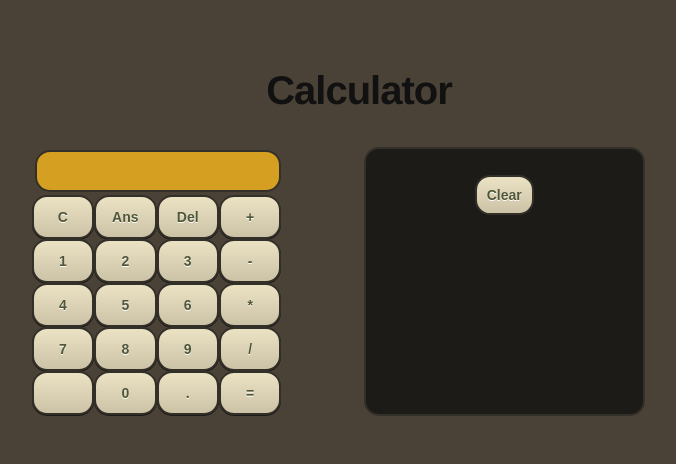
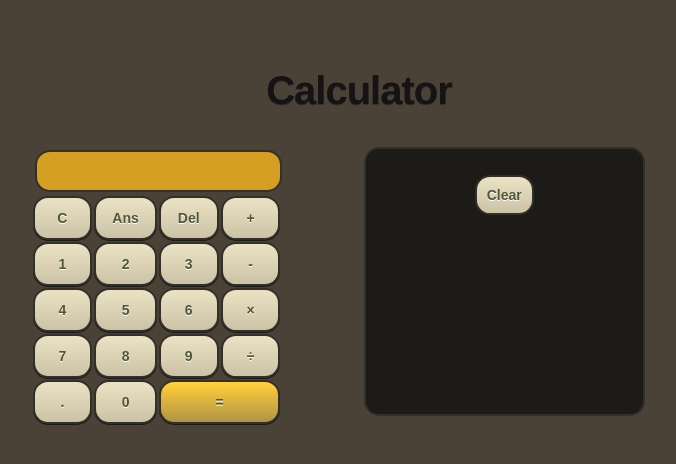
Before and after one commit to Eposkk/IDATT2105-Fullstack, a Vue app: page / in a window 1280 px wide. Shown: the top 464 px of the page, without its empty margins (281-957 px from the left). Built offline with nearby package versions, Linux system fonts and the light colour scheme.

Commit message:
Fix: Symbols now use correct symbols, Rounding now behaves correctly, small refactoring, changed icon

```diff
--- a/public/index.html
+++ b/public/index.html
@@ -4,7 +4,7 @@
     <meta charset="utf-8">
     <meta http-equiv="X-UA-Compatible" content="IE=edge">
     <meta name="viewport" content="width=device-width,initial-scale=1.0">
-    <link rel="icon" href="<%= BASE_URL %>favicon.ico">
+    <link rel="icon" href='public/favicon.ico'>
     <title><%= htmlWebpackPlugin.options.title %></title>
   </head>
   <body>
--- a/src/components/Calculator.vue
+++ b/src/components/Calculator.vue
@@ -5,7 +5,7 @@
       <div id="input">{{ current }}</div>
 
       <div class="buttons">
-        <button id="clear" @click="clear">C</button>
+        <button @click="clear">C</button>
         <button id="ans" @click="previousButton">Ans</button>
         <button id="delete" @click="deleteButton()">Del</button>
         <button id="pluss" @click="operatorSelection('+')">+</button>
@@ -18,16 +18,15 @@
         <button @click="buttonClick(4)">4</button>
         <button @click="buttonClick(5)">5</button>
         <button @click="buttonClick(6)">6</button>
-        <button id="multiply" @click="operatorSelection('*')">*</button>
+        <button id="multiply" @click="operatorSelection('*')">×</button>
 
         <button @click="buttonClick(7)">7</button>
         <button @click="buttonClick(8)">8</button>
         <button @click="buttonClick(9)">9</button>
-        <button id="divide" @click="operatorSelection('/')">/</button>
+        <button id="divide" @click="operatorSelection('/')">÷</button>
 
-        <button id="null"></button>
+        <button id="comma" @click="comma">.</button>
         <button id="0" @click="buttonClick(0)">0</button>
-        <button id="comma" @click="comma">.</button>
         <button id="equals" @click="equals()">=</button>
       </div>
     </div>
@@ -65,29 +64,52 @@ export default {
       this.secondValue = this.current;
       switch (this.operator) {
         case "+":
-          this.current =
-            parseFloat(this.firstValue) + parseFloat(this.secondValue);
-          this.history.push(
-            this.firstValue + "+" + this.secondValue + "=" + this.current + "\n"
+          this.current = Math.round(
+            parseFloat(this.firstValue) + parseFloat(this.secondValue)
           );
+          this.history
+            .push(
+              this.firstValue +
+                "+" +
+                this.secondValue +
+                "=" +
+                this.current +
+                "\n"
+            )
+            .toFixed(3);
           break;
         case "-":
           this.current =
             parseFloat(this.firstValue) - parseFloat(this.secondValue);
-          this.history.push(
-            this.firstValue + "-" + this.secondValue + "=" + this.current + "\n"
-          );
+          this.history
+            .push(
+              this.firstValue +
+                "-" +
+                this.secondValue +
+                "=" +
+                this.current +
+                "\n"
+            )
+            .toFixed(3);
           break;
         case "*":
           this.current =
             parseFloat(this.firstValue) * parseFloat(this.secondValue);
-          this.history.push(
-            this.firstValue + "*" + this.secondValue + "=" + this.current + "\n"
-          );
+          this.history
+            .push(
+              this.firstValue +
+                "*" +
+                this.secondValue +
+                "=" +
+                this.current +
+                "\n"
+            )
+            .toFixed(3);
           break;
         case "/":
-          this.current =
-            parseFloat(this.firstValue) / parseFloat(this.secondValue);
+          this.current = (
+            parseFloat(this.firstValue) / parseFloat(this.secondValue)
+          ).toFixed(3);
           this.history.push(
             this.firstValue + "/" + this.secondValue + "=" + this.current + "\n"
           );
@@ -139,10 +161,9 @@ export default {
   border: 2px solid #333029;
   color: #ccc2a6;
   max-height: 265px;
-
 }
 
-#history{
+#history {
   align-items: center;
   max-height: 205px;
   overflow: auto;
@@ -165,39 +186,41 @@ export default {
 }
 
 button {
-  box-shadow: 0px 1px 0px 0px #1c1b18;
+  box-shadow: 0 1px 0 0 #1c1b18;
   background: #eae0c2 linear-gradient(to bottom, #eae0c2 5%, #ccc2a6 100%);
   border-radius: 15px;
   border: 2px solid #333029;
   display: inline-block;
   cursor: pointer;
   color: #505739;
-  font-family: Arial;
+  font-family: Arial, serif;
   font-size: 14px;
   font-weight: bold;
   padding: 12px 16px;
   text-decoration: none;
-  text-shadow: 0px 1px 0px #ffffff;
+  text-shadow: 0 1px 0 #ffffff;
+  margin: 1px;
 }
 
 button:hover {
-  background: linear-gradient(to bottom, #ccc2a6 5%, #eae0c2 100%);
-  background-color: #ccc2a6;
+  background: #ccc2a6 linear-gradient(to bottom, #ccc2a6 5%, #eae0c2 100%);
   transform: scale(1.05);
 }
 button:active {
-  box-shadow: 0px 4px 8px;
-  transform: scale(.98);
+  box-shadow: 0 4px 8px;
+  transform: scale(0.98);
 }
 
 h1 {
-  color: #111;
   font-family: "Helvetica Neue", sans-serif;
   font-size: 40px;
   font-weight: bold;
   letter-spacing: -1px;
   line-height: 1;
   text-align: center;
+  color: #151313;
+  padding: 12px 16px;
+  text-shadow: 0 1px 0 #313030;
 }
 
 #input {
@@ -215,11 +238,16 @@ h1 {
 
 #list {
   list-style-type: none;
-  padding: 0px;
+  padding: 0;
 }
 
 #clearBtn {
   margin: 10px;
   padding: 10px;
 }
+
+#equals {
+  grid-column: 3 / span 2;
+  background: #ffbc00 linear-gradient(to bottom, #ffce39 5%, #af9444 100%);
+}
 </style>
```
Also changed, not shown: 1 other file (tests, documents, lock files or other folders).
